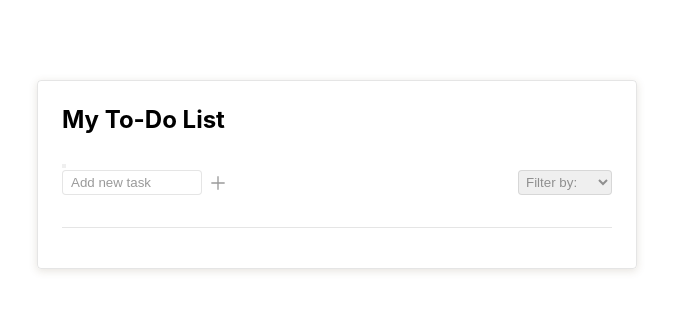
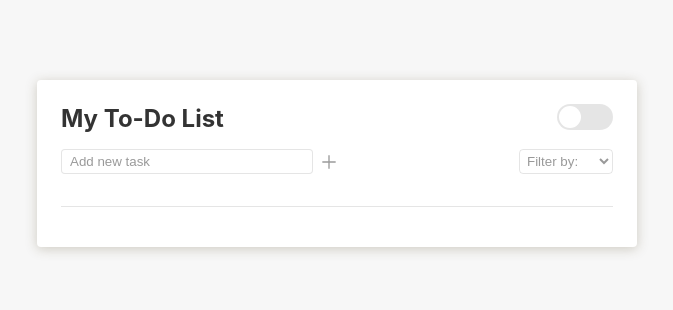
Before and after one commit to carolyndev/to.day, a React (Create React App) app: page / in a window 1280 px wide. Shown: the top 310 px of the page, without its empty margins (303-976 px from the left). Built offline with nearby package versions, Linux system fonts and the light colour scheme.

Commit message:
added dark mode theme and toggle, and save theme  setting to local storage

```diff
--- a/src/App.js
+++ b/src/App.js
@@ -9,13 +9,15 @@ const App = () => {
   const [status, setStatus] = useState('all');
   const [filteredTodos, setFilteredTodos] = useState([]);
   const [edit, setEdit] = useState(false);
+  const [defaultTheme, setDefaultTheme] = useState(true);
 
   // effects
-  // run once when app starts
+  // [] instructs to run once when app starts
   useEffect(() => {
     getLocalTodos();
   }, []);
 
+  // will run again with todos or status changes when app starts
   useEffect(() => {
     filterHandler();
     saveLocalTodos();
@@ -54,12 +56,9 @@ const App = () => {
   return (
     <div className="container">
       <div className="card">
-        <div className="title">
-          <h1 className="title__name">My To-Do List</h1>
-          <button className="theme-toggle"></button>
-        </div>
-
         <Form
+          defaultTheme={defaultTheme}
+          setDefaultTheme={setDefaultTheme}
           inputText={inputText}
           todos={todos}
           setInputText={setInputText}
@@ -68,6 +67,7 @@ const App = () => {
         />
 
         <List
+          status={status}
           edit={edit}
           filteredTodos={filteredTodos}
           setFilteredTodos={setFilteredTodos}
--- a/src/components/Form.js
+++ b/src/components/Form.js
@@ -1,15 +1,28 @@
-import React from 'react';
+import React, { useEffect } from 'react';
 import { ReactComponent as PlusIcon } from '../images/plus.svg';
 
 const Form = (props) => {
-  const { inputText, setInputText, todos, setTodos, setStatus } = props;
+  const {
+    defaultTheme,
+    setDefaultTheme,
+    inputText,
+    setInputText,
+    todos,
+    setTodos,
+    setStatus,
+  } = props;
+
+  useEffect(() => {
+    getLocalTheme();
+  }, []);
+
   const handleInputChange = (e) => {
     setInputText(e.target.value);
   };
 
   const handleInputClick = (e) => {
     e.preventDefault();
-    console.log('clicked submit button');
+    console.log('add task');
     if (inputText) {
       setTodos([
         ...todos,
@@ -31,8 +44,47 @@ const Form = (props) => {
     console.log('filter by: ' + e.target.value);
   };
 
+  const handleToggleClick = (e) => {
+    setDefaultTheme(!defaultTheme);
+    if (defaultTheme === true) {
+      saveLocalTheme('dark');
+    } else {
+      saveLocalTheme('light');
+    }
+  };
+
+  const saveLocalTheme = (mode) => {
+    document.documentElement.setAttribute('data-theme', mode);
+    localStorage.setItem('theme', mode);
+  };
+
+  const getLocalTheme = () => {
+    let themeLocal = localStorage.getItem('theme');
+    document.documentElement.setAttribute('data-theme', themeLocal);
+    if (themeLocal === null || themeLocal === 'light') {
+      setDefaultTheme(true);
+    } else {
+      setDefaultTheme(false);
+    }
+  };
+
   return (
     <>
+      <div className="title">
+        <h1 className="title__name">My To-Do List</h1>
+
+        <div
+          className={`slider ${
+            defaultTheme === false ? 'toggle-on' : 'toggle-off'
+          }`}
+          id="theme-toggle"
+          onClick={handleToggleClick}
+        >
+          {/* <label htmlFor="theme-btn"></label> */}
+          <input type="checkbox" id="theme-checkbox" />
+        </div>
+      </div>
+
       <form className="todo__form">
         <div className="todo__input">
           <input
--- a/src/styles/styles.css
+++ b/src/styles/styles.css
@@ -1,4 +1,28 @@
 @import url("https://fonts.googleapis.com/css2?family=Poppins:wght@300;400;600&display=swap");
+:root {
+  --bg-color: rgba(0, 0, 0, 0.03);
+  --bg-hover: rgba(0, 0, 0, 0.03);
+  --bdr-color: rgba(0, 0, 0, 0.1);
+  --card-color: #ffffff;
+  --primary-color: rgba(0, 0, 0, 0.4);
+  --secondary-color: rgba(0, 0, 0, 0.6);
+  --title-text: rgba(0, 0, 0, 0.8);
+  --box-shadow: rgba(84, 70, 35, 0.25);
+  --toggle-shadow: rgba(0, 0, 0, 0);
+}
+
+[data-theme='dark'] {
+  --bg-color: #2f3437;
+  --bg-hover: #474c50;
+  --bdr-color: #474c50;
+  --card-color: #363c3f;
+  --primary-color: #9d9fa0;
+  --secondary-color: #9d9fa0;
+  --title-text: #eaebea;
+  --box-shadow: rgba(0, 0, 0, 0.15);
+  --toggle-shadow: rgba(0, 0, 0, 0.15);
+}
+
 *,
 *::before,
 *::after {
@@ -17,6 +41,7 @@ html {
 
 body {
   width: 100vw;
+  background-color: var(--bg-color);
 }
 
 body,
@@ -45,15 +70,72 @@ li {
   max-width: 600px;
   padding: 1.5rem;
   margin: 4rem auto 0;
-  border: 1px solid rgba(0, 0, 0, 0.1);
+  background-color: var(--card-color);
   border-radius: 4px;
-  -webkit-box-shadow: 0 2px 8px rgba(84, 70, 35, 0.15);
-          box-shadow: 0 2px 8px rgba(84, 70, 35, 0.15);
+  -webkit-box-shadow: 0 2px 12px var(--box-shadow);
+          box-shadow: 0 2px 12px var(--box-shadow);
+}
+
+.card .title {
+  display: -webkit-box;
+  display: -ms-flexbox;
+  display: flex;
+  -webkit-box-align: center;
+      -ms-flex-align: center;
+          align-items: center;
+  margin-bottom: 1rem;
+  position: relative;
+}
+
+.card .title #theme-checkbox {
+  display: none;
+}
+
+.card .title .slider {
+  position: absolute;
+  bottom: 0;
+  left: 0;
+  right: 0;
+  top: 0;
+  margin-left: auto;
+  width: 56px;
+  height: 26px;
+  border-radius: 20px;
+  background-color: var(--bdr-color);
+  cursor: pointer;
+  -webkit-box-shadow: 0 0px 2px var(--toggle-shadow);
+          box-shadow: 0 0px 2px var(--toggle-shadow);
+}
+
+.card .title .toggle-off::after,
+.card .title .toggle-on::after {
+  content: '';
+  width: 22px;
+  height: 22px;
+  border-radius: 50%;
+  background-color: var(--card-color);
+  position: absolute;
+  top: 2px;
+  right: 0;
+  bottom: 0;
+  left: 2px;
+  -webkit-transition: all 0.3s ease-in-out;
+  transition: all 0.3s ease-in-out;
+  background-repeat: no-repeat;
+  background-position: center center;
+}
+
+.card .title .toggle-on::after {
+  left: 32px;
+  -webkit-mask-image: url(../images/dark.svg);
+          mask-image: url(../images/dark.svg);
+  background-size: 100%;
+  top: 1px;
 }
 
 .card .title__name {
-  margin-bottom: 1rem;
   font-size: 1.5rem;
+  color: var(--title-text);
 }
 
 .todo__form {
@@ -69,7 +151,7 @@ li {
           justify-content: space-between;
   padding-bottom: 2rem;
   margin-bottom: 1rem;
-  border-bottom: 1px solid rgba(0, 0, 0, 0.1);
+  border-bottom: 1px solid var(--bdr-color);
 }
 
 .todo__input {
@@ -83,33 +165,36 @@ li {
   -webkit-box-align: center;
       -ms-flex-align: center;
           align-items: center;
+  width: 100%;
+  max-width: 276px;
   margin-right: 1.5rem;
 }
 
 .todo__input .text {
-  width: 140px;
+  width: 100%;
   padding: 0.25rem;
   padding-left: 0.5rem;
   margin-right: 0.5rem;
-  border: 1px solid rgba(0, 0, 0, 0.1);
+  background-color: var(--card-color);
+  border: 1px solid var(--bdr-color);
   border-radius: 4px;
-  color: rgba(0, 0, 0, 0.6);
+  color: var(--secondary-color);
 }
 
 .todo__input .text::-webkit-input-placeholder {
-  color: rgba(0, 0, 0, 0.4);
+  color: var(--primary-color);
 }
 
 .todo__input .text:-ms-input-placeholder {
-  color: rgba(0, 0, 0, 0.4);
+  color: var(--primary-color);
 }
 
 .todo__input .text::-ms-input-placeholder {
-  color: rgba(0, 0, 0, 0.4);
+  color: var(--primary-color);
 }
 
 .todo__input .text::placeholder {
-  color: rgba(0, 0, 0, 0.4);
+  color: var(--primary-color);
 }
 
 .todo__select select,
@@ -119,9 +204,10 @@ li {
 }
 
 .todo__select select {
-  border: 1px solid rgba(0, 0, 0, 0.1);
+  background-color: inherit;
+  border: 1px solid var(--bdr-color);
   border-radius: 4px;
-  color: rgba(0, 0, 0, 0.4);
+  color: var(--primary-color);
   padding: 0.1875rem;
 }
 
@@ -130,7 +216,7 @@ li {
 }
 
 .todo__list > *:hover {
-  background-color: rgba(0, 0, 0, 0.03);
+  background-color: var(--bg-hover);
 }
 
 .todo__item {
@@ -147,9 +233,9 @@ li {
   -webkit-box-align: center;
       -ms-flex-align: center;
           align-items: center;
+  width: 100%;
   padding: 0.5rem 0.5rem;
-  color: rgba(0, 0, 0, 0.6);
-  width: 100%;
+  color: var(--secondary-color);
 }
 
 .todo__item input {
@@ -157,24 +243,24 @@ li {
   border: none;
   font-family: inherit;
   font-size: inherit;
-  color: rgba(0, 0, 0, 0.4);
+  color: var(--primary-color);
   background-color: inherit;
 }
 
 .todo__item input::-webkit-input-placeholder {
-  color: rgba(0, 0, 0, 0.4);
+  color: var(--primary-color);
 }
 
 .todo__item input:-ms-input-placeholder {
-  color: rgba(0, 0, 0, 0.4);
+  color: var(--primary-color);
 }
 
 .todo__item input::-ms-input-placeholder {
-  color: rgba(0, 0, 0, 0.4);
+  color: var(--primary-color);
 }
 
 .todo__item input::placeholder {
-  color: rgba(0, 0, 0, 0.4);
+  color: var(--primary-color);
 }
 
 .todo__item p {
@@ -199,7 +285,7 @@ li {
 .todo__item .item-button svg {
   width: 16px;
   height: 16px;
-  fill: rgba(0, 0, 0, 0.4);
+  fill: var(--primary-color);
 }
 
 .todo__item .item-button .complete-btn,
@@ -225,22 +311,22 @@ li {
   background: none;
   border: none;
   cursor: pointer;
-  color: rgba(0, 0, 0, 0.4);
+  color: var(--primary-color);
 }
 
 .button svg {
   width: 16px;
   height: 16px;
-  fill: rgba(0, 0, 0, 0.4);
+  fill: var(--primary-color);
 }
 
 .button:hover svg {
-  fill: rgba(0, 0, 0, 0.8);
-  color: rgba(0, 0, 0, 0.8);
+  fill: var(--title-text);
+  color: var(--title-text);
 }
 
 .completed {
   text-decoration: line-through;
-  color: rgba(0, 0, 0, 0.2);
+  color: var(--bdr-color);
 }
 /*# sourceMappingURL=styles.css.map */
--- a/src/styles/styles.scss
+++ b/src/styles/styles.scss
@@ -1,11 +1,30 @@
 @import url('https://fonts.googleapis.com/css2?family=Poppins:wght@300;400;600&display=swap');
 
 // COLORS
-$xlt: rgba(0, 0, 0, 0.03);
-$lt: rgba(0, 0, 0, 0.1);
-$lt-gr: rgba(0, 0, 0, 0.4);
-$md-gr: rgba(0, 0, 0, 0.6);
-$dk-gr: rgba(0, 0, 0, 0.8);
+:root {
+  --bg-color: rgba(0, 0, 0, 0.03);
+  --bg-hover: rgba(0, 0, 0, 0.03);
+  --bdr-color: rgba(0, 0, 0, 0.1);
+  --card-color: #ffffff;
+  --primary-color: rgba(0, 0, 0, 0.4);
+  --secondary-color: rgba(0, 0, 0, 0.6);
+  --title-text: rgba(0, 0, 0, 0.8);
+  --box-shadow: rgba(84, 70, 35, 0.25);
+  --toggle-shadow: rgba(0, 0, 0, 0);
+}
+
+// theme
+[data-theme='dark'] {
+  --bg-color: #2f3437;
+  --bg-hover: #474c50;
+  --bdr-color: #474c50;
+  --card-color: #363c3f;
+  --primary-color: #9d9fa0;
+  --secondary-color: #9d9fa0;
+  --title-text: #eaebea;
+  --box-shadow: rgba(0, 0, 0, 0.15);
+  --toggle-shadow: rgba(0, 0, 0, 0.15);
+}
 
 // sizing
 $b-rad: 4px;
@@ -28,6 +47,7 @@ html {
 
 body {
   width: 100vw;
+  background-color: var(--bg-color);
 }
 
 body,
@@ -56,14 +76,62 @@ li {
   max-width: 600px;
   padding: 1.5rem;
   margin: 4rem auto 0;
-  border: 1px solid $lt;
+  background-color: var(--card-color);
   border-radius: $b-rad;
-  box-shadow: 0 2px 8px rgba(84, 70, 35, 0.15);
+  box-shadow: 0 2px 12px var(--box-shadow);
 
   .title {
+    display: flex;
+    align-items: center;
+    margin-bottom: 1rem;
+    position: relative;
+
+    #theme-checkbox {
+      display: none;
+    }
+
+    .slider {
+      position: absolute;
+      bottom: 0;
+      left: 0;
+      right: 0;
+      top: 0;
+      margin-left: auto;
+      width: 56px;
+      height: 26px;
+      border-radius: 20px;
+      background-color: var(--bdr-color);
+      cursor: pointer;
+      box-shadow: 0 0px 2px var(--toggle-shadow);
+    }
+
+    .toggle-off::after,
+    .toggle-on::after {
+      content: '';
+      width: 22px;
+      height: 22px;
+      border-radius: 50%;
+      background-color: var(--card-color);
+      position: absolute;
+      top: 2px;
+      right: 0;
+      bottom: 0;
+      left: 2px;
+      transition: all 0.3s ease-in-out;
+      background-repeat: no-repeat;
+      background-position: center center;
+    }
+
+    .toggle-on::after {
+      left: 32px;
+      mask-image: url(../images/dark.svg);
+      background-size: 100%;
+      top: 1px;
+    }
+
     &__name {
-      margin-bottom: 1rem;
       font-size: 1.5rem;
+      color: var(--title-text);
     }
   }
 }
@@ -75,26 +143,29 @@ li {
     justify-content: space-between;
     padding-bottom: 2rem;
     margin-bottom: 1rem;
-    border-bottom: 1px solid $lt;
+    border-bottom: 1px solid var(--bdr-color);
   }
 
   &__input {
     display: flex;
     flex-direction: row;
     align-items: center;
+    width: 100%;
+    max-width: 276px;
     margin-right: 1.5rem;
 
     .text {
-      width: 140px;
+      width: 100%;
       padding: 0.25rem;
       padding-left: 0.5rem;
       margin-right: 0.5rem;
-      border: 1px solid $lt;
+      background-color: var(--card-color);
+      border: 1px solid var(--bdr-color);
       border-radius: $b-rad;
-      color: $md-gr;
+      color: var(--secondary-color);
 
       &::placeholder {
-        color: $lt-gr;
+        color: var(--primary-color);
       }
     }
   }
@@ -105,10 +176,12 @@ li {
       margin: 0;
       padding: 0;
     }
+
     select {
-      border: 1px solid $lt;
+      background-color: inherit;
+      border: 1px solid var(--bdr-color);
       border-radius: $b-rad;
-      color: $lt-gr;
+      color: var(--primary-color);
       padding: 0.1875rem;
     }
   }
@@ -118,9 +191,7 @@ li {
       border: 1px solid transparent;
 
       &:hover {
-        background-color: $xlt;
-        // border-top: 1px solid $lt;
-        // border-bottom: 1px solid $lt;
+        background-color: var(--bg-hover);
       }
     }
   }
@@ -130,20 +201,20 @@ li {
     flex-direction: row;
     justify-content: space-between;
     align-items: center;
+    width: 100%;
     padding: 0.5rem 0.5rem;
-    color: $md-gr;
-    width: 100%;
+    color: var(--secondary-color);
 
     input {
       width: 100%;
       border: none;
       font-family: inherit;
       font-size: inherit;
-      color: $lt-gr;
+      color: var(--primary-color);
       background-color: inherit;
 
       &::placeholder {
-        color: $lt-gr;
+        color: var(--primary-color);
       }
     }
 
@@ -168,7 +239,7 @@ li {
       svg {
         width: 16px;
         height: 16px;
-        fill: $lt-gr;
+        fill: var(--primary-color);
       }
 
       .complete-btn,
@@ -203,23 +274,23 @@ li {
   background: none;
   border: none;
   cursor: pointer;
-  color: $lt-gr;
+  color: var(--primary-color);
 
   svg {
     width: 16px;
     height: 16px;
-    fill: $lt-gr;
+    fill: var(--primary-color);
   }
 
   &:hover {
     svg {
-      fill: $dk-gr;
-      color: $dk-gr;
+      fill: var(--title-text);
+      color: var(--title-text);
     }
   }
 }
 
 .completed {
   text-decoration: line-through;
-  color: rgba(0, 0, 0, 0.2);
+  color: var(--bdr-color);
 }
```
Also changed, not shown: src/components/List.js (+5 -2 lines), src/images/dark.svg (added), 1 other file (tests, documents, lock files or other folders).
